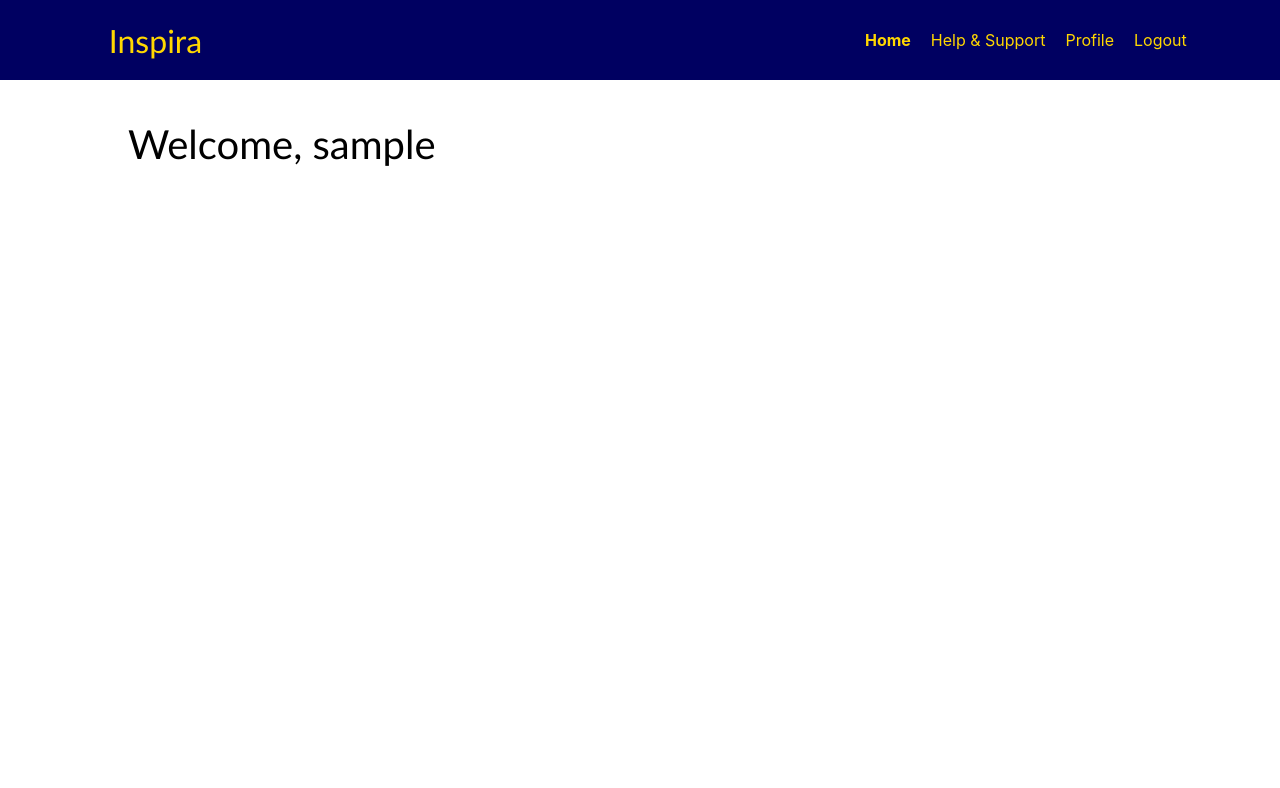
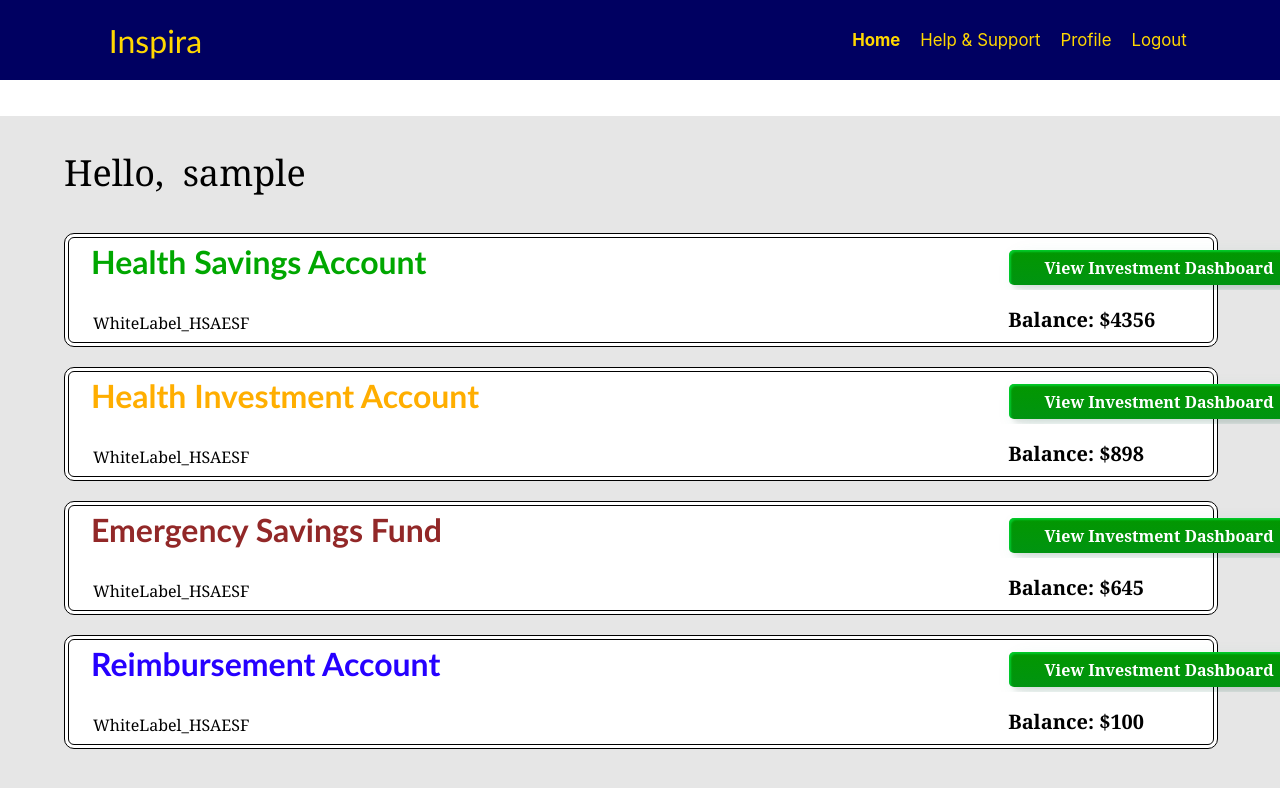
Before and after one commit to hema2150058/ReactWebAppUI, a React (Create React App) app: page /dashboard in a window 1280 px wide. Shown: the top 788 px of the page. Built offline with nearby package versions, Linux system fonts and the light colour scheme; sample sign-in values are in the browser's storage.

Commit message:
Dashboard accounts design

```diff
--- a/package.json
+++ b/package.json
@@ -9,6 +9,7 @@
     "@testing-library/jest-dom": "^5.17.0",
     "@testing-library/react": "^13.4.0",
     "@testing-library/user-event": "^13.5.0",
+    "axios": "^1.6.8",
     "react": "^18.2.0",
     "react-dom": "^18.2.0",
     "react-hook-form": "^7.51.2",
--- /dev/null
+++ b/src/data.js
@@ -0,0 +1,35 @@
+const accountData = {
+    "username": "John Doe",
+    "accounts": [
+        {
+            "accountId": 1,
+            "accountType": "HSA",
+            "accountName": "Health Savings Account",
+            "balance": 4356,
+            "employerName": "WhiteLabel_HSAESF"
+        },
+        {
+            "accountId": 2,
+            "accountType": "HIA",
+            "accountName": "Health Investment Account",
+            "balance": 898,
+            "employerName": "WhiteLabel_HSAESF"
+        },
+        {
+            "accountId": 3,
+            "accountType": "ESF",
+            "accountName": "Emergency Savings Fund",
+            "balance": 645,
+            "employerName": "WhiteLabel_HSAESF"
+        },
+        {
+            "accountId": 4,
+            "accountType": "Reimbursement",
+            "accountName": "Reimbursement Account",
+            "balance": 100,
+            "employerName": "WhiteLabel_HSAESF"
+        }
+    ]
+}
+
+export default accountData;
--- a/src/screens/Authentication/Login.jsx
+++ b/src/screens/Authentication/Login.jsx
@@ -1,5 +1,5 @@
 import React, { useState } from 'react';
-import { useNavigate, Link, NavLink } from "react-router-dom";
+import { useNavigate, NavLink } from "react-router-dom";
 import { FontAwesomeIcon } from '@fortawesome/react-fontawesome'
 import { faEyeSlash, faEye, } from '@fortawesome/free-solid-svg-icons';
 
@@ -8,7 +8,7 @@ import { useEffect } from 'react';
 
 const Login = () => {
 
-    useEffect(()=>{
+    useEffect(() => {
         localStorage.clear();
     })
 
@@ -18,17 +18,26 @@ const Login = () => {
     const [showPassword, setShowPassword] = useState(false);
     //const [showAlert, setShowAlert] = useState(false);
 
-    const validUsername = 'user';
-    const validPassword = 'password';
+    const validUsername = 'John';
+    const validPassword = '1234';
 
     const handleLogin = (e) => {
         e.preventDefault();
         // Static data for user validation
 
-        if(username==='' && password===''){
+        if (username === '' && password === '') {
             alert('Please enter username and password. ');
             return;
         }
+
+        // const userdata = {
+        //     "username": username,
+        //     "password": password
+        // }
+
+        // const response = LoginStatus(userdata);
+        // console.log(response);
+        // // localStorage.setItem("username", response);
 
         localStorage.setItem("username", validUsername);
 
--- a/src/screens/Dashboard.css
+++ b/src/screens/Dashboard.css
@@ -22,6 +22,10 @@
     margin: 0;
 }
 
+.dashboard-content{
+    min-height: 100%;
+}
+
 .tab-navigation ul {
     list-style-type: none;
     padding-right: 150px;
@@ -39,9 +43,11 @@
 }
 
 .tab-content {
-    margin-top: 20px;
+    padding-top: 0;
+    min-height: 100%;
 }
 
 li{
-    font-size: 1rem;
+    font-size: 1.05rem;
+    font-weight: 400;
 }
--- a/src/screens/Dashboard.jsx
+++ b/src/screens/Dashboard.jsx
@@ -2,17 +2,18 @@ import React, { useState } from 'react';
 import { useEffect } from 'react';
 import { useNavigate } from 'react-router';
 import './Dashboard.css'; // Import your CSS file
+import Home from './Home/Home';
 
 const Dashboard = () => {
+
+  const navigate = useNavigate();
 
   useEffect(() => {
     if (!localStorage.getItem("username")) {
       navigate('/')
     }
-  }, [])
+  }, [navigate])
   const [activeTab, setActiveTab] = useState('home');
-
-  const navigate = useNavigate();
 
   const handleTabClick = (tab) => {
     setActiveTab(tab);
@@ -44,7 +45,7 @@ const Dashboard = () => {
       <div className="dashboard-content">
 
         <div className="tab-content">
-          {activeTab === 'home' && <p style={pStyle}>Welcome, {localStorage.getItem("username")}</p>}
+          {activeTab === 'home' && <Home />}
           {activeTab === 'help' && <p style={pStyle}>Help & Support Content</p>}
           {activeTab === 'account' && <p style={pStyle}>Account Settings Content</p>}
           {activeTab === 'logout' && <p style={pStyle}>Logout Content</p>}
--- /dev/null
+++ b/src/screens/Home/Home.css
@@ -0,0 +1,109 @@
+.mainDiv {
+    background-color: rgb(230, 230, 230);
+    min-height: 100%;
+    padding: 0 0 2rem 0;
+}
+.welcomeUser {
+    font-family: Cambria, Cochin, Georgia, Times, 'Times New Roman', serif;
+    font-size: 2.25rem;
+    padding-left: 5%;
+    padding-top: 2rem;
+    font-weight: normal;
+}
+.accountCard {
+    width: 90%;
+    height: 7rem;
+    background-color: rgb(255, 255, 255);
+    margin: 0 0 0 5%;
+    border-radius: 10px;
+    border: 1.5px solid black;
+    outline: 1px solid rgb(0, 0, 0);
+    outline-offset: -5px;
+    margin-bottom: 20px;
+}
+
+.accountCard-a {
+    max-height: 3.5rem;
+    min-width: 195rem;
+    max-width: 195rem;
+    overflow: hidden;
+    margin-left: 1rem;
+}
+
+.accountCard-1 {
+    width: 30rem;
+    float: left;
+}
+
+.accountCard-2 {
+    width: 15rem;
+    float: left;
+    margin-top: .5rem;
+    margin-left: 32rem;
+}
+
+.accountName{
+    padding-left: 10px;
+    font-size: 2rem;
+    color: rgb(0, 197, 0);
+    font-family: 'calibri';
+    margin-top: 0rem;
+    padding-top: .5rem;
+    font-weight: bold;
+}
+
+.custom-btn {
+    width: 300px;
+    height: 35px;
+    color: #fff;
+    border-radius: 5px;
+    padding: 5px 25px;
+    font-family: 'serif';
+    font-weight: 600;
+    background: transparent;
+    font-size: medium;
+    cursor: pointer;
+    transition: all 0.3s ease;
+    position: relative;
+    display: inline-block;
+    box-shadow: inset 2px 2px 2px 0px rgba(0, 255, 81, 0.5),
+      7px 7px 20px 0px rgba(1, 149, 99, 0.1),
+      4px 4px 5px 0px rgba(0,0,0,.1);
+    outline: none;
+    margin-left: -4rem;
+    margin-top: .5rem;
+   }
+
+   .btn-1 {
+    background: rgb(0, 250, 54);
+    background: linear-gradient(0deg, rgb(0, 148, 17) 0%, rgb(3, 151, 0) 100%);
+    border: none;
+   }
+
+   .btn-1:before {
+    height: 0%;
+    width: 2px;
+   }
+
+   .btn-1:hover {
+    box-shadow: 4px 4px 6px 0 rgba(255,255,255,.5),
+                 -4px -4px 6px 0 rgba(116, 125, 136, .5),
+       inset -4px -4px 6px 0 rgba(255,255,255,.2),
+       inset 4px 4px 6px 0 rgba(0, 0, 0, .4);
+   }
+
+   .employerName{
+    min-width: 55.2rem;
+    max-width: 55.2rem;
+    padding: 1.4rem 0 0 .75rem;
+    font-size: 16px;
+    font-family: Georgia, 'Times New Roman', Times, serif;
+    float: left;
+   }
+   .balance{
+    padding: 1rem 0 0 2rem;
+    font-size: 20px;
+    font-family: Cambria, Cochin, Georgia, Times, 'Times New Roman', serif;
+    float: left;
+    font-weight: bold;
+   }
--- /dev/null
+++ b/src/screens/Home/Home.js
@@ -0,0 +1,45 @@
+import accountData from '../../data';
+import './Home.css'
+function Home() {
+    return (
+        <div className='mainDiv'>
+            <div>
+                <p className='welcomeUser'>
+                    Hello, &nbsp;{localStorage.getItem("username")}
+                </p>
+            </div>
+            {accountData.accounts.map((item) => {
+                return (
+                    <div className="accountCard" key={item.accountId}>
+                        <div className="accountCard-a">
+                            <div className="accountCard-1">
+                                {(item.accountType === "HSA") ?
+                                    <p className='accountName' style={{ color: '#00a700' }}>{item.accountName}</p>
+                                    :
+                                    (item.accountType === "ESF") ?
+                                        <p className='accountName' style={{ color: '#922828' }}>{item.accountName}</p>
+                                        :
+                                        (item.accountType === "HIA") ?
+                                            <p className='accountName' style={{ color: '#ffae00' }}>{item.accountName}</p>
+                                            :
+                                            <p className='accountName' style={{ color: '#2600ff' }}>{item.accountName}</p>}
+                            </div>
+                            <div className="accountCard-2">
+                                <button className="custom-btn btn-1">View Investment Dashboard</button>
+                            </div>
+                        </div>
+                        <div className="accountCard-a">
+                            <div className='employerName'>
+                                {item.employerName}
+                            </div>
+                            <div className='balance'>
+                                Balance: ${item.balance}
+                            </div>
+                        </div>
+                    </div>)
+            })}
+        </div>
+    )
+}
+
+export default Home;
```
Also changed, not shown: src/API/APICalls.js (added, +10 -0 lines), src/API/API_URL.js (added, +9 -0 lines), 1 other file (tests, documents, lock files or other folders).
